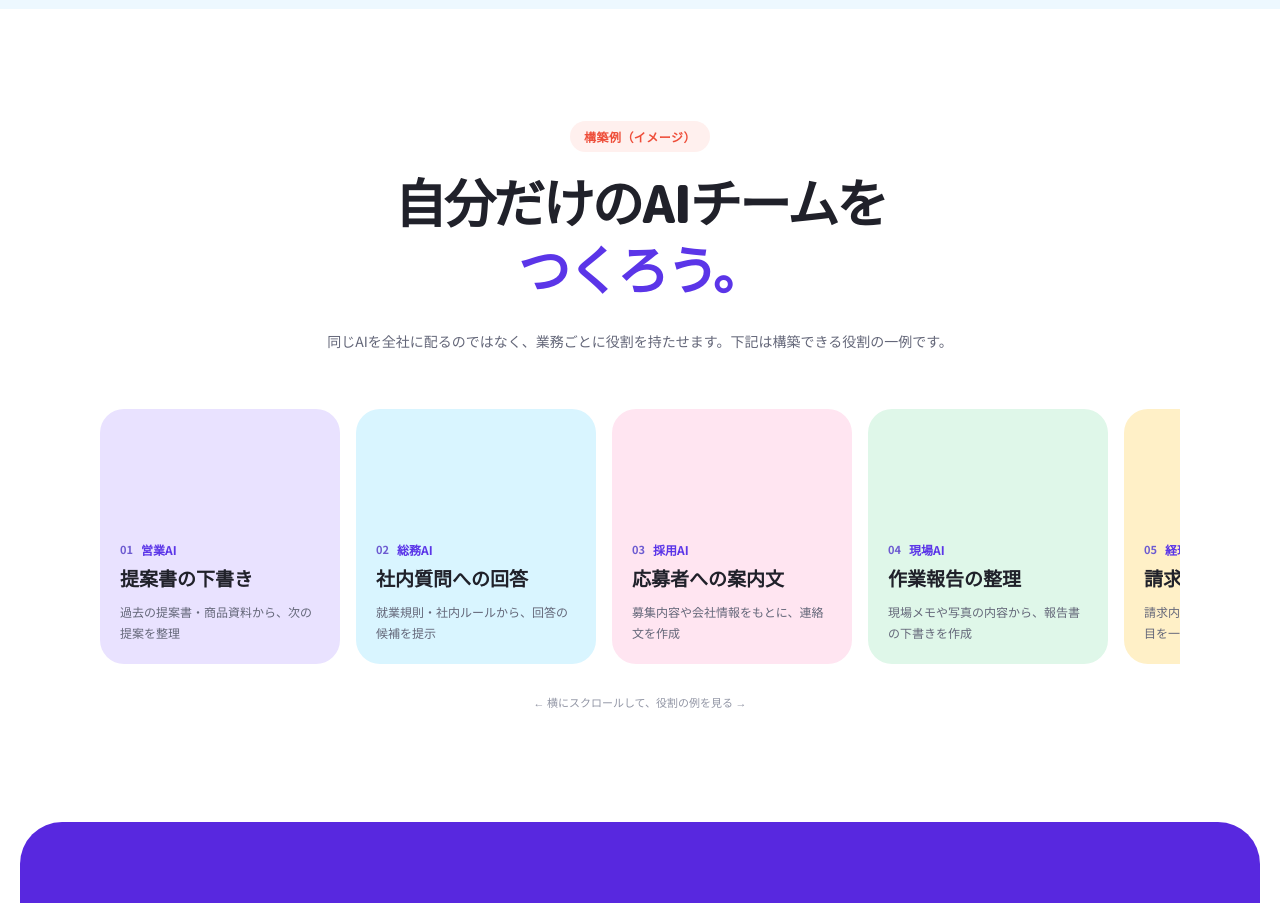
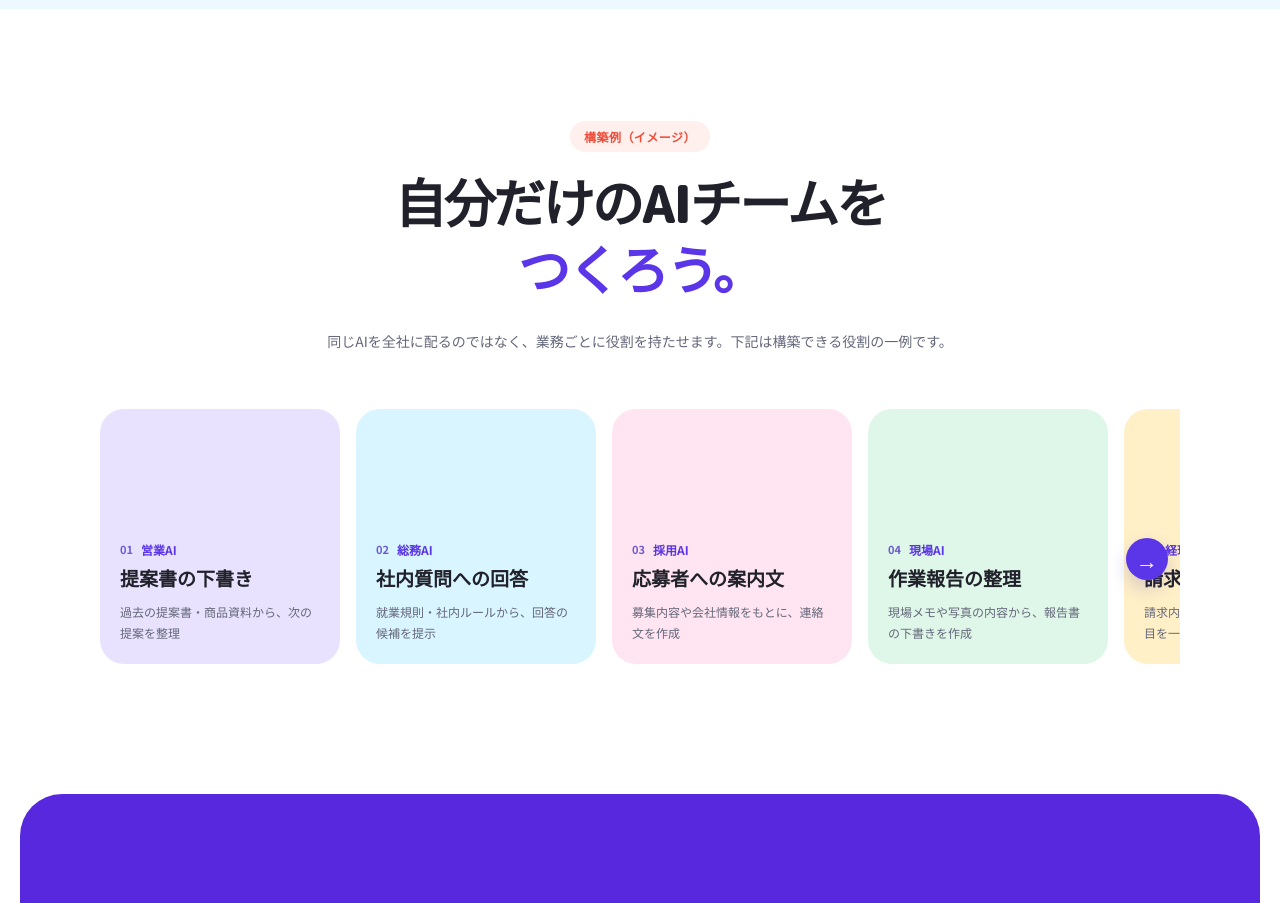
Before and after one commit to ihatov08/def-inc-corporate-site, an Astro site: page /ai-employee in a window 1280 px wide. Shown: the part 3080-3983 px from the top of the page. Built offline with nearby package versions, Linux system fonts and the light colour scheme; Astro itself is replaced by a stand-in of ours.

Commit message:
style: replace scroll hint text with arrow

```diff
--- a/src/pages/ai-employee.astro
+++ b/src/pages/ai-employee.astro
@@ -71,7 +71,7 @@ const steps = [
 
     <section class="ai-section" id="worries"><div class="ai-wrap"><div class="ai-heading-row"><div><p class="ai-kicker">こんな会社へ</p><h2>個人の工夫を、<br />会社の仕事につなげる。</h2></div><p>ChatGPTを個人が便利に使う段階から、会社の仕事で使う段階へ。まずは、時間を取られている業務をひとつ見つけます。</p></div><div class="ai-worry-grid">{worries.map((item, i) => <article><span>0{i + 1}</span><h3>{item[0]}</h3><p>{item[1]}</p></article>)}</div></div></section>
 
-    <section class="ai-section ai-builds"><div class="ai-wrap"><div class="ai-heading-row"><div><p class="ai-kicker">構築例（イメージ）</p><h2>自分だけのAIチームを<br /><em>つくろう。</em></h2></div><p>同じAIを全社に配るのではなく、業務ごとに役割を持たせます。下記は構築できる役割の一例です。</p></div><div class="ai-build-grid">{buildExamples.map((item, i) => <article><div class="ai-build-avatar"><AIEmployeeAvatar name={item[0]} colors={item[3]} /></div><div class="ai-build-label"><span>0{i + 1}</span><b>{item[0]}</b></div><h3>{item[1]}</h3><p>{item[2]}</p></article>)}</div><p class="ai-team-note">← 横にスクロールして、役割の例を見る →</p></div></section>
+    <section class="ai-section ai-builds"><div class="ai-wrap"><div class="ai-heading-row"><div><p class="ai-kicker">構築例（イメージ）</p><h2>自分だけのAIチームを<br /><em>つくろう。</em></h2></div><p>同じAIを全社に配るのではなく、業務ごとに役割を持たせます。下記は構築できる役割の一例です。</p></div><div class="ai-build-grid">{buildExamples.map((item, i) => <article><div class="ai-build-avatar"><AIEmployeeAvatar name={item[0]} colors={item[3]} /></div><div class="ai-build-label"><span>0{i + 1}</span><b>{item[0]}</b></div><h3>{item[1]}</h3><p>{item[2]}</p></article>)}</div><span class="ai-scroll-cue" aria-hidden="true">→</span></div></section>
 
     <section class="ai-section ai-navy"><div class="ai-wrap"><p class="ai-kicker">できること</p><div class="ai-heading-row"><h2>「AIに任せたい」を、<br /><em>仕事の形</em>にします。</h2><p>役割を絞るから、使い始めやすい。業務に合わせて、できることを一緒に決めます。</p></div><div class="ai-example-list">{examples.map((item, i) => <div><span>0{i + 1}</span><div><h3>{item[0]}</h3><p>{item[1]}</p></div><b>↗</b></div>)}</div></div></section>
 
@@ -231,7 +231,8 @@ const steps = [
   .ai-build-grid p { margin:0; color:#646779; font-size:12px; line-height:1.8; }
   .ai-build-avatar { display:flex; justify-content:center; height:108px; margin:-4px 0 8px; }
   .ai-build-avatar svg { width:92px; height:92px; }
-  .ai-team-note { margin:12px 0 0; color:#9296a5; font-size:11px; text-align:center; }
+  .ai-builds .ai-wrap { position:relative; }
+  .ai-scroll-cue { position:absolute; right:12px; bottom:102px; display:grid; place-items:center; width:42px; height:42px; border-radius:50%; color:#fff; background:#5b35e8; box-shadow:0 8px 18px rgba(60,40,170,.2); font-size:22px; pointer-events:none; }
   .ai-navy { color:#fff; background:#5828df; border-radius:42px; margin:0 20px; }
   .ai-navy .ai-heading-row h2 em { color:#ffe05b; }
   .ai-navy .ai-heading-row > p { color:#eeeaff; }
```
